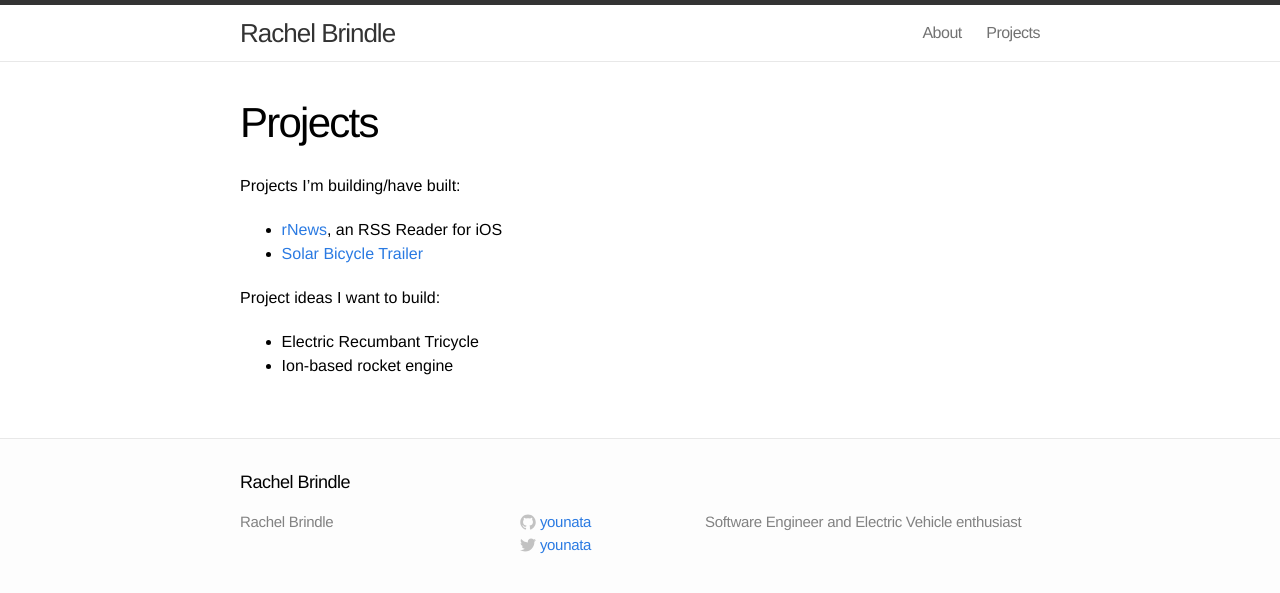
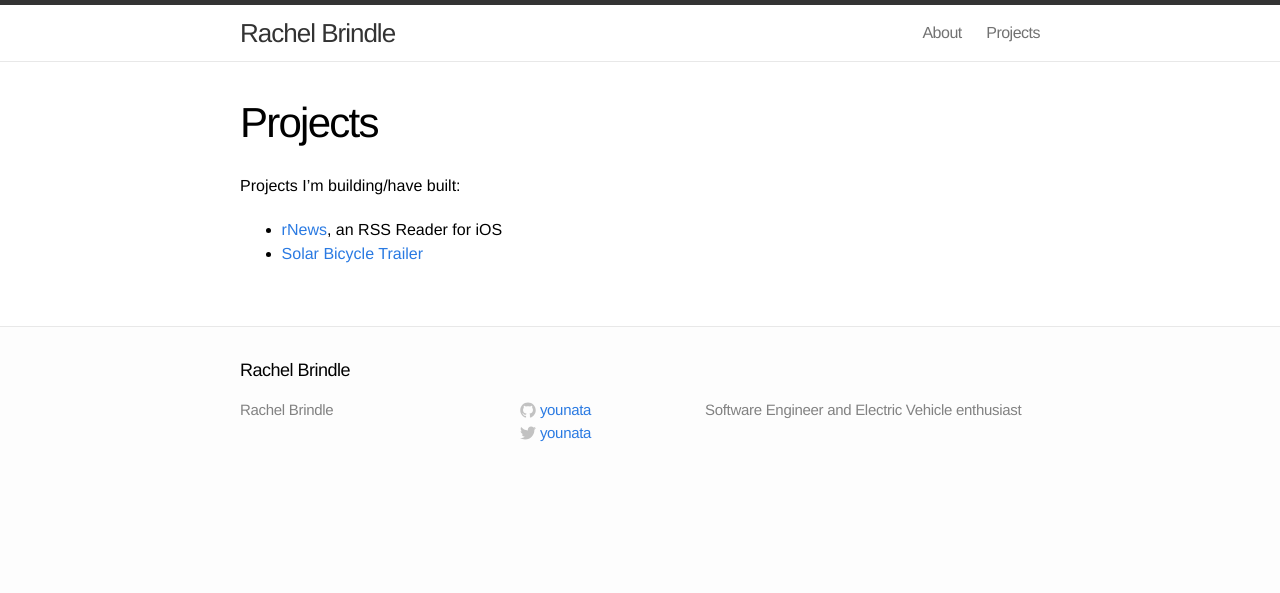
Before and after one commit to younata/younata.github.io, a Jekyll site: the page built from projects.md, in a window 1280 px wide. Shown: the top 593 px of the page. Built offline with Jekyll 4.4.1, drawn with Linux system fonts in a browser that asks for light colours.

Commit message:
Remove reference to projects I probably won't build

```diff
--- a/projects.md
+++ b/projects.md
@@ -8,8 +8,3 @@ Projects I'm building/have built:
 
 - [rNews](https://github.com/younata/RSSClient), an RSS Reader for iOS
 - [Solar Bicycle Trailer](/projects/solar_bicycle_trailer)
-
-Project ideas I want to build:
-
-- Electric Recumbant Tricycle
-- Ion-based rocket engine
```
